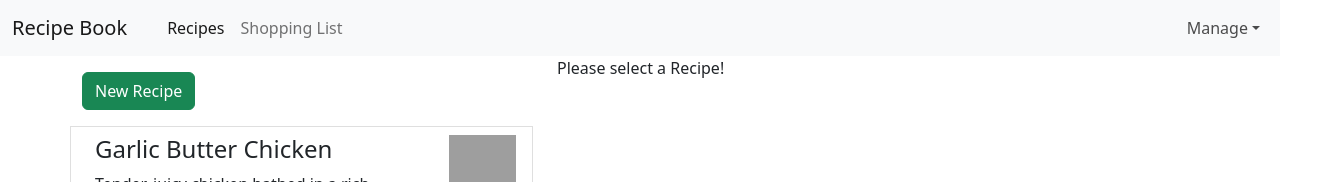
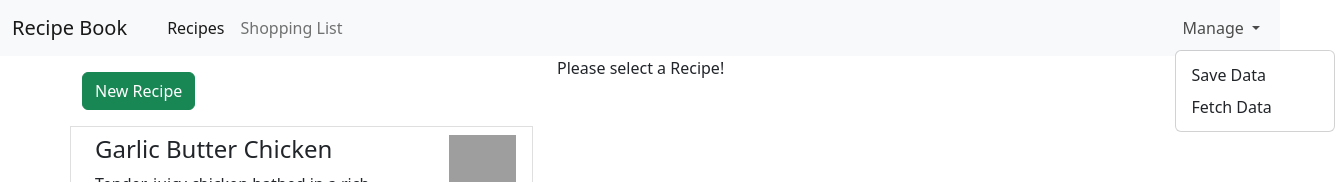
Before and after one commit to ValloonSweet/RecipeBook-to-learn-angular, an Angular app: page / in a window 1280 px wide. Both pictures are taken after a click on the link "Manage". Shown: the top 182 px of the page, 1335 px wide, since content can reach past the window. Built offline with nearby package versions, Linux system fonts and the light colour scheme; grey boxes are pictures that could not be loaded.

Commit message:
enable dropdown

```diff
--- a/angular.json
+++ b/angular.json
@@ -26,7 +26,9 @@
               "node_modules/bootstrap/dist/css/bootstrap.min.css",
               "src/styles.css"
             ],
-            "scripts": []
+            "scripts": [
+              "node_modules/bootstrap/dist/js/bootstrap.bundle.min.js"
+            ]
           },
           "configurations": {
             "production": {
--- a/src/app/header/header.component.html
+++ b/src/app/header/header.component.html
@@ -30,11 +30,17 @@
             </ul>
             <ul class="navbar-nav">
                 <li class="nav-item dropdown me-auto">
-                    <a class="nav-link dropdown-toggle" href="#" id="navbarScrollingDropdown" role="button">Manage</a>
-                    <ul class="dropdown-menu  dropdown-menu-end" aria-labelledby="navbarScrollingDropdown">
-                        <li><a href="#" class="dropdown-item">Save Data</a></li>
-                        <li><a href="#" class="dropdown-item">Fetch Data</a></li>
-                    </ul>
+                    <div class="col-xs-12">
+                        <div class="dropdown">
+                            <a class="nav-link dropdown-toggle" href="#" data-bs-toggle="dropdown" aria-expanded="true">
+                              Manage
+                            </a>
+                            <ul class="dropdown-menu">
+                              <li><a class="dropdown-item" href="#">Save Data</a></li>
+                              <li><a class="dropdown-item" href="#">Fetch Data</a></li>
+                            </ul>
+                          </div>
+                    </div>
                 </li>
             </ul>
         </div>
--- a/src/app/recipes/recipe-detail/recipe-detail.component.html
+++ b/src/app/recipes/recipe-detail/recipe-detail.component.html
@@ -10,16 +10,16 @@
 </div>
 <div class="row">
     <div class="col-xs-12">
-        <div class="btn-group">
-            <button class="btn btn-primary dropdown-toggle">
-                Manage Recipe
+        <div class="dropdown">
+            <button class="btn btn-secondary dropdown-toggle" type="button" data-bs-toggle="dropdown" aria-expanded="true">
+              Manage Recipe
             </button>
             <ul class="dropdown-menu">
-                <li><a href="#">To Shopping List</a></li>
-                <li><a href="#">Edit Recipe</a></li>
-                <li><a href="#">Delete Recipe</a></li>
+              <li><a class="dropdown-item" href="#">To Shopping List</a></li>
+              <li><a class="dropdown-item" href="#">Edit Recipe</a></li>
+              <li><a class="dropdown-item" href="#">Delete Recipe</a></li>
             </ul>
-        </div>
+          </div>
     </div>
 </div>
 <div class="row">
```
Also changed, not shown: src/app/shared/dropdown.directive.ts (added, +16 -0 lines).
